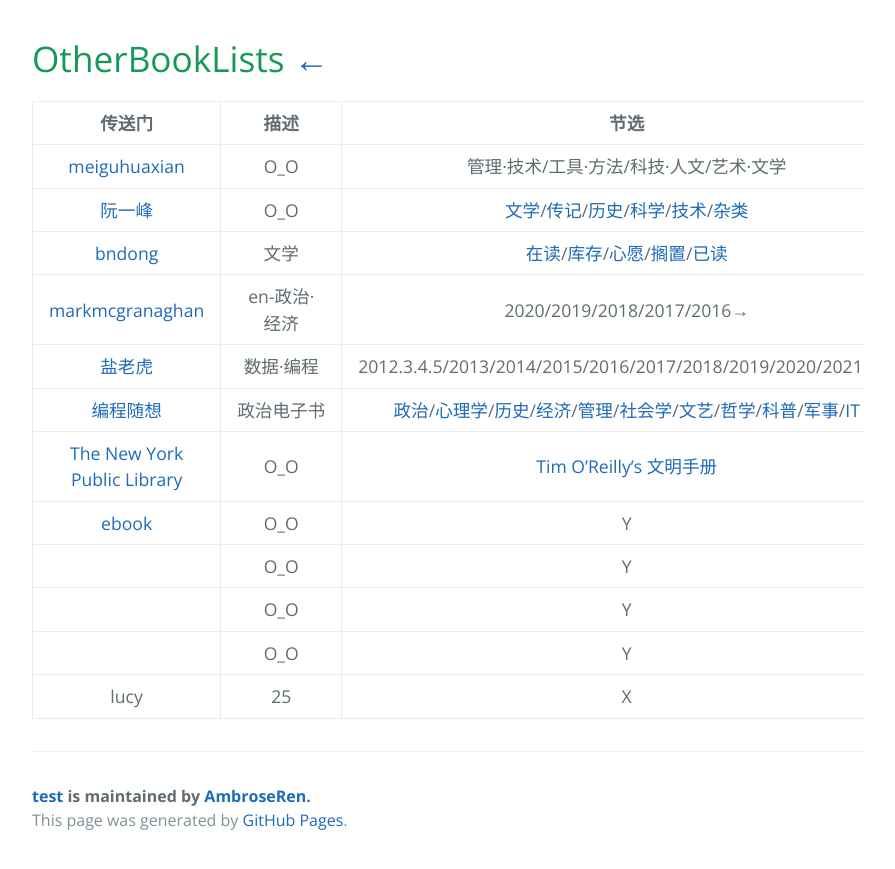
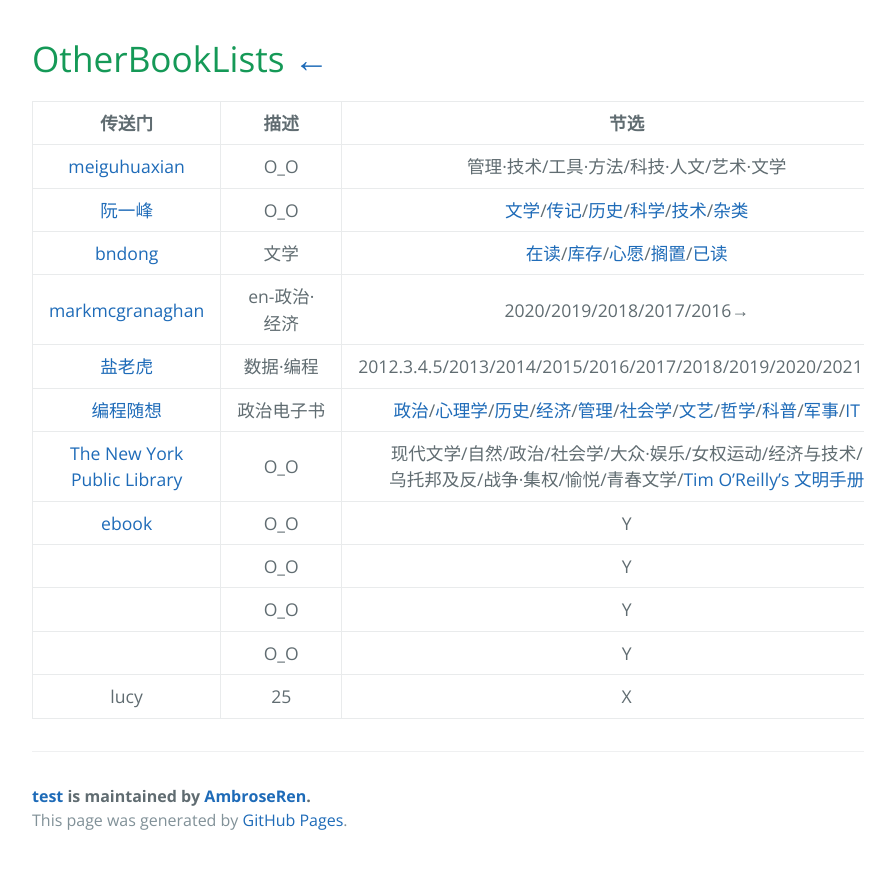
Before and after one commit to AmbroseRen/test, a Jekyll site: the page built from Library/OtherBookLists.md, in a window 1280 px wide. Shown: the top 869 px of the page, without its empty margins (192-1087 px from the left). Built offline with Jekyll 4.4.1, drawn with Linux system fonts in a browser that asks for light colours; our own code applies the rules of GitHub Pages for plain Markdown files; the repository's description, which GitHub fills in, is left out.

Commit message:
Update OtherBookLists.md

```diff
--- a/Library/OtherBookLists.md
+++ b/Library/OtherBookLists.md
@@ -8,7 +8,7 @@
 | [markmcgranaghan](https://markmcgranaghan.com/books) | en-政治·经济 | 2020/2019/2018/2017/2016→ |
 | [盐老虎](https://salttiger.com/archives/) | 数据·编程 | 2012.3.4.5/2013/2014/2015/2016/2017/2018/2019/2020/2021.1_5 |
 | [编程随想](https://github.com/programthink/books) | 政治电子书 | [政治](https://github.com/programthink/books#1_)/[心理学](https://github.com/programthink/books#2_)/[历史](https://github.com/programthink/books#3_)/[经济](https://github.com/programthink/books#4_)/[管理](https://github.com/programthink/books#5_)/[社会学](https://github.com/programthink/books#6_)/[文艺](https://github.com/programthink/books#7_)/[哲学](https://github.com/programthink/books#8_)/[科普](https://github.com/programthink/books#9_)/[军事](https://github.com/programthink/books#10_)/[IT](https://github.com/programthink/books#11_) |
-| [The New York Public Library](https://www.nypl.org/voices/print-publications/books-of-the-century) | O_O | [Tim O’Reilly’s 文明手册](https://medium.com/the-long-now-foundation/tim-oreilly-s-book-list-for-the-manual-for-civilization-69598baf562f) |
+| [The New York Public Library](https://www.nypl.org/voices/print-publications/books-of-the-century) | O_O | 现代文学/自然/政治/社会学/大众·娱乐/女权运动/经济与技术/乌托邦及反/战争·集权/愉悦/青春文学/[Tim O’Reilly’s 文明手册](https://medium.com/the-long-now-foundation/tim-oreilly-s-book-list-for-the-manual-for-civilization-69598baf562f) |
 | [ebook](https://www.cnblogs.com/yasepix/p/12431379.html) | O_O | Y |
 | []() | O_O | Y |
 | []() | O_O | Y |
```
